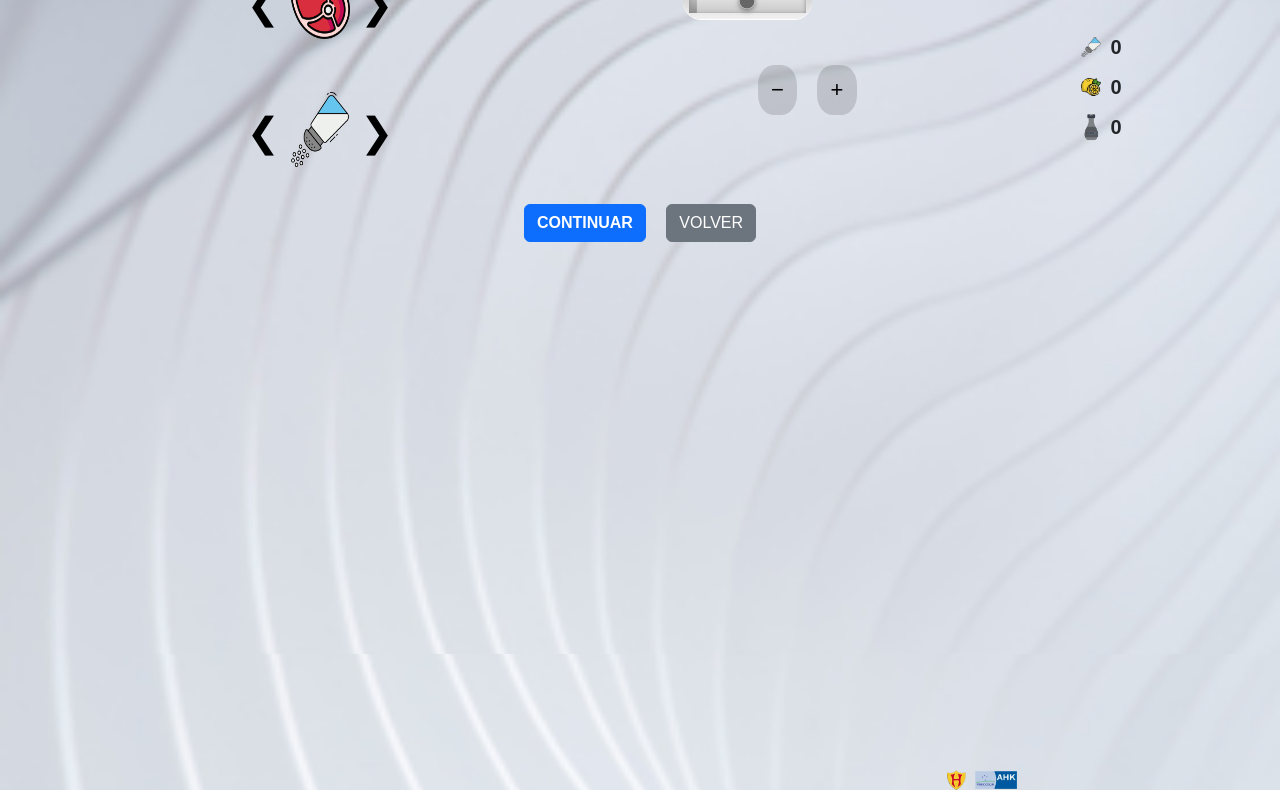
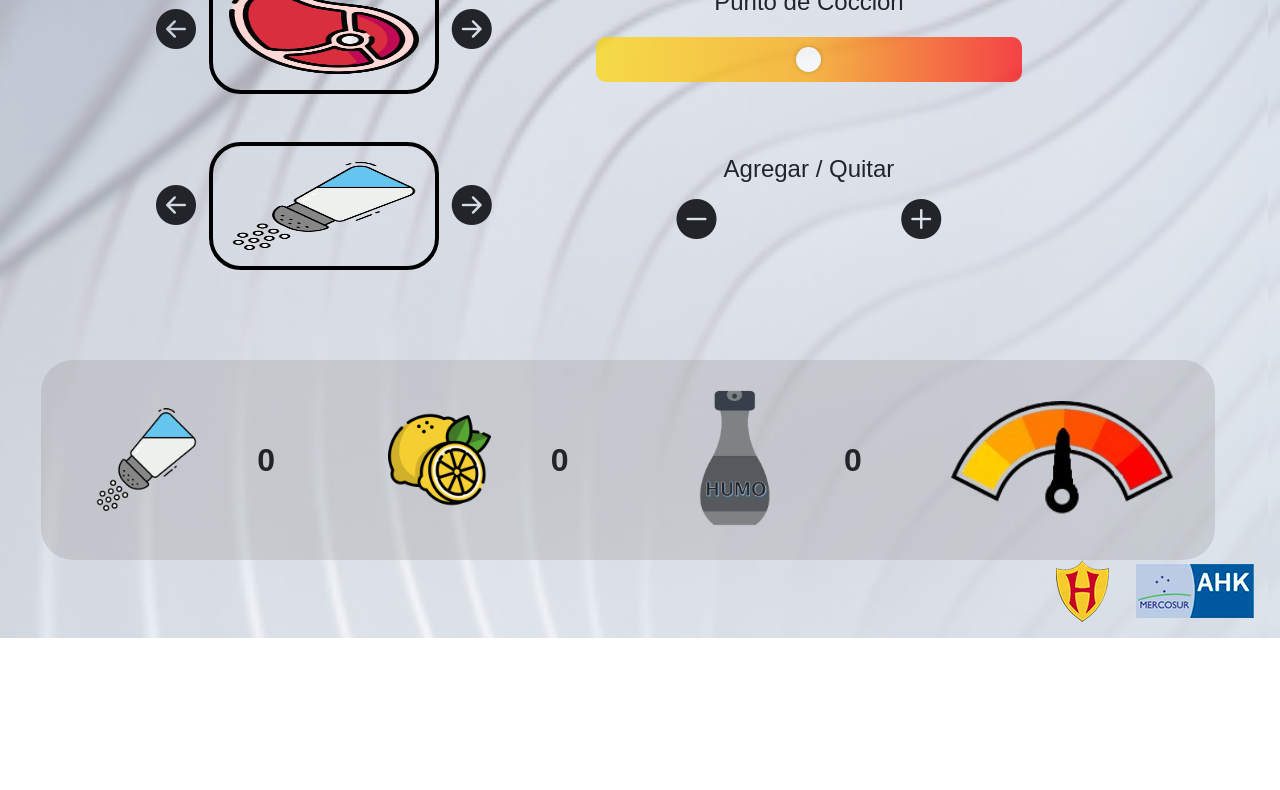
Before and after one commit to manutomi10/AYUDA-_Z_, a website: page index_prueba_2.html in a window 1280 px wide. Shown: the part 162-952 px from the top of the page. After the commit the page ends 800 px from the top, so only its background shows below. Drawn offline with nearby package versions, Linux system fonts and the light colour scheme.

Commit message:
Add files via upload

```diff
--- a/index_prueba_2.html
+++ b/index_prueba_2.html
@@ -1,43 +1,34 @@
 <!DOCTYPE html>
-<html lang="en">
+<html lang="es">
 <head>
     <meta charset="UTF-8">
     <meta name="viewport" content="width=device-width, initial-scale=1.0">
-    <title>Módulo 2</title>
+    <title>Das grill</title>
+
     <link href="https://fonts.googleapis.com/css2?family=Poppins:wght@700&display=swap" rel="stylesheet">
+    <link rel="stylesheet" href="https://cdnjs.cloudflare.com/ajax/libs/bootstrap-icons/1.10.5/font/bootstrap-icons.min.css">
     <link href="https://cdn.jsdelivr.net/npm/bootstrap@5.3.3/dist/css/bootstrap.min.css" rel="stylesheet" integrity="sha384-QWTKZyjpPEjISv5WaRU9OFeRpok6YctnYmDr5pNlyT2bRjXh0JMhjY6hW+ALEwIH" crossorigin="anonymous">
-    <link rel="stylesheet" href="styles_prueba.css">
+    <link rel="stylesheet" href="styles_grills.css">
 </head>
-<body>
-    <div class="container-fluid">
-
-        <!-- Primera fila: Título -->
-        <div class="row my-3">
-            <div class="col text-center">
-                <h1 class="title_2">MÓDULO 2</h1>
-            </div>
-        </div>
-
-        <!-- Segunda y tercera fila: Columnas -->
-        <div class="row justify-content-center my-3">
-            <div class="col-4 d-flex align-items-center justify-content-center">
-                <div class="p-3">
-                    <div class="arrow-container">
-                        <div class="arrow prev" onclick="changeImageGroup1(-1)">
-                            &#10094;
-                        </div>
-                        <img src="images/CARNEBUENA.png" alt="Carne" class="middle-image" id="displayedImageGroup1">
-                        <div class="arrow next" onclick="changeImageGroup1(1)">
-                            &#10095;
-                        </div>
-                    </div>
-                </div>
-            </div>
-            <div class="col-4 d-flex align-items-center justify-content-center">
-                <div class="p-3">
-                    <div>
-                        <form style="--min: 33.33; --max: 100; --val: 25;">
-                            <input id="puntoCoccion" type="range" min="33.33" max="100" value="66.66" list="l" step="33.33">
+<body class="justify-content-center align-items-center d-flex row">
+    <div class="m-0 p-0">
+        <button class="btn btn-secondary bg-black border-0 rounded-3 volver p-1" onclick="Volver('index_prueba_1.html')">
+            <i class="bi bi-arrow-left text-white fs-2"></i>
+        </button>
+        <h1 class="text-center fw-bolder">MÓDULO 2 <br> <br></h1>
+        <div class="justify-content-center align-items-center d-flex row">
+            <div class="container-secundario justify-content-center d-flex m-0 py-4">
+                <button class="btn rounded" onclick="changeImageGroup1(-1)">
+                    <i class="bi bi-arrow-left-circle-fill"></i>
+                </button>
+                <img src="images/CARNEBUENA.png" alt="Carne" class="middle-image rounded-5 border border-black border-4 p-3" id="displayedImageGroup1">
+                <button class="btn rounded-2" onclick="changeImageGroup1(-1)">
+                    <i class="bi bi-arrow-right-circle-fill"></i>
+                </button>
+                <div class="container-tres d-flex justify-content-center align-content-center row">
+                    <h2 class="p-0 m-0 text-center">Punto de Cocción</h2>
+                    <form class="d-flex justify-content-center align-items-center" style="--min: 33.33; --max: 100; --val: 66.66;">
+                        <input id="puntoCoccion" type="range" min="33.33" max="100" value="66.66" list="l" step="0.01" oninput="changeImageGroup3()">
                         <datalist id="l">
                             <option label="min" value="33.33"></option>
                             <option label="max" value="100"></option>
@@ -45,81 +36,65 @@
                     </form>
                 </div>
             </div>
-            </div>
-            <div class="col-2 text-center">
-                <div class="p-3"> - </div>
-            </div>
-        </div>
-        <div class="row justify-content-center my-3">
-            <div class="col-4 d-flex align-items-center justify-content-center">
-                <div class="p-3">
-
-                    <div class="arrow-container second">
-                        <div class="arrow prev" onclick="changeImageGroup2(-1)">
-                            &#10094;
-                        </div>
-                        <img src="images/SALBUENA.png" alt="Sal" class="middle-image" id="displayedImageGroup2">
-                        <div class="arrow next" onclick="changeImageGroup2(1)">
-                            &#10095;
+            <div class="container-secundario justify-content-center d-flex m-0 py-4">
+                <button class="btn rounded-2" onclick="changeImageGroup2(-1)">
+                    <i class="bi bi-arrow-left-circle-fill"></i>
+                </button>
+                <img src="images/SALBUENA.png" alt="Sal" class="middle-image rounded-5 border border-black border-4 p-3" id="displayedImageGroup2">
+                <button class="btn rounded-2" onclick="changeImageGroup2(-1)">
+                    <i class="bi bi-arrow-right-circle-fill"></i>
+                </button>
+                <div class="container-tres d-flex justify-content-center align-content-center row">
+                    <h2 class="p-0 m-0 text-center">Agregar / Quitar</h2>
+                    <div class="justify-content-evenly align-content-center d-flex">
+                        <button class="myButton btn rounded-2" onclick="updateStaticImageValue(-1)">
+                            <i class="bi bi-dash-circle-fill"></i>
+                        </button>
+                        <button class="myButton btn rounded-2" onclick="updateStaticImageValue(1)">
+                            <i class="bi bi-plus-circle-fill"></i>
+                        </button>
                     </div>
                 </div>
             </div>
+            <h2><br><br></h2>
+            <div class="container-final d-flex flex-row py-4 px-0 rounded-5">
+                <div class="image-item d-flex justify-content-evenly align-content-center col">
+                    <img src="images/SALBUENA.png" alt="Sal" class="static-image">
+                    <span id="valueSal" class="text-center p-0 m-0 fs-2 fw-bold">0</span>
                 </div>
-            <div class="col-4 d-flex align-items-center justify-content-center">
-                <div class="p-3">
-
-                    <div class="botones">
-                        <div class="myButton-first">
-                            <div class="myButton" onclick="updateStaticImageValue(-1)">
-                                −
+                <div class="image-item d-flex justify-content-evenly align-content-center col">
+                    <img src="images/LIMONBUENO.png" alt="Chimi" class="static-image">
+                    <span id="valueChimi" class="text-center p-0 m-0 fs-2 fw-bold">0</span>
                 </div>
-                            <div class="myButton" onclick="updateStaticImageValue(1)">
-                                +
+                <div class="image-item d-flex justify-content-evenly align-content-between col">
+                    <img src="images/HUMOBUENO.png" alt="Smoke" class="static-image">
+                    <span id="valueSmoke" class="text-center p-0 m-0 fs-2 fw-bold">0</span>
+                </div>
+                <div class="image-item d-flex justify-content-center align-content-between col">
+                    <img src="images\termoestato.png" alt="Punto de cocción" class="termostato" id="displayedImageGroup3">
                 </div>
             </div>
+            <div class="justify-content-center d-flex">
+                <button type="button" class="btn btn-dark" id="continuar" onclick="GuardarCorte(2)"><strong>CONFIRMAR</strong></button>
             </div>
 
         </div>
-            </div>
-            <div class="col-2 d-flex align-items-center justify-content-center">
-                <div class="p-3">
-
-                    <div class="image-static">
-                        <div class="image-item">
-                            <img src="images/SALBUENA.png" alt="Sal" class="static-image">
-                            <span id="valueSal">0</span>
-                        </div>
-                        <div class="image-item">
-                            <img src="images/LIMONBUENO.png" alt="Chimi" class="static-image">
-                            <span id="valueChimi">0</span>
-                        </div>
-                        <div class="image-item">
-                            <img src="images/HUMOBUENO.png" alt="Smoke" class="static-image">
-                            <span id="valueSmoke">0</span>
-                        </div>
-                    </div>
-                </div>
-            </div>
-        </div>
-
-        <!-- Última fila: Botones -->
-        <div class="row justify-content-center mt-auto">
-            <div class="col text-center">
-                <!-- <button class="btn btn-secondary mx-2">VOLVER</button>
-                <button class="btn btn-primary mx-2">CONTINUAR</button>
-                -->
-                <button class="btn btn-primary mx-2" onclick="GuardarCorte(2)"><strong>CONTINUAR</strong></button>
-                <button class="btn btn-secondary mx-2" onclick="Volver('index_prueba_1.html')">VOLVER</button>
-
-            </div>
-        </div>
-    </div>
-    <div class="conti">
+        <img src="images/png/holtersyahk.png" alt="ahkyholters" class="ahkyholters">
+        <script src="scripts_3 copy.js"></script>
+        <script>
+                window.onload = function() {
+                if (performance.navigation.type === performance.navigation.TYPE_RELOAD) {
+                    // Si la página fue recargada, forzar la caché a borrarse
+                    caches.keys().then(function(cacheNames) {
+                        cacheNames.forEach(function(cacheName) {
+                            caches.delete(cacheName);
+                        });
+                    });
+                }
+            };
+        </script>
+        <script src="https://cdn.jsdelivr.net/npm/bootstrap@5.3.3/dist/js/bootstrap.bundle.min.js" integrity="sha384-YvpcrYf0tY3lHB60NNkmXc5s9fDVZLESaAA55NDzOxhy9GkcIdslK1eN7N6jIeHz" crossorigin="anonymous"></script>
 
     </div>
 
-    <img src="images/png/holtersyahk.png" alt="ahkyholters" class="ahkyholters">
-    <script src="scripts_3 copy.js"></script>
-    <script src="https://cdn.jsdelivr.net/npm/bootstrap@5.3.3/dist/js/bootstrap.bundle.min.js" integrity="sha384-YvpcrYf0tY3lHB60NNkmXc5s9fDVZLESaAA55NDzOxhy9GkcIdslK1eN7N6jIeHz" crossorigin="anonymous"></script>
 </body>
-</html>
--- a/scripts_3 copy.js
+++ b/scripts_3 copy.js
@@ -14,6 +14,7 @@ let termo = false;
 // Grupo 2: Sal, Chimi, Humo
 let imagesGroup2 = ["images/SALBUENA.png", "images/LIMONBUENO.png", "images/HUMOBUENO.png", "images/CRUZBUENA.png"];
 let currentIndexGroup2 = 0;
+
 
 let isEnabled = false; // Variable de estado
 
@@ -165,6 +166,64 @@ function changeImageGroup2(direction) {
     document.getElementById("displayedImageGroup2").src = imagesGroup2[currentIndexGroup2];
 }
 
+const imagesGroup3 = {
+    crudo: "images/crudo.png",
+    termoestato: "images/termoestato.png",
+    cocido: "images/cocido.png"
+};
+
+function changeImageGroup3() {
+    const slider = document.getElementById("puntoCoccion");
+    const imageElement = document.getElementById("displayedImageGroup3");
+
+    if (!slider || !imageElement) {
+        console.error("Required elements not found. Slider:", slider, "Image:", imageElement);
+        return;
+    }
+
+    const imagenPunto = parseFloat(slider.value);
+
+    let newSrc;
+    if (imagenPunto < 50.11) {
+        newSrc = imagesGroup3.crudo;
+    } else if (imagenPunto >= 50.11 && imagenPunto < 88.11) {
+        newSrc = imagesGroup3.termoestato;
+    } else {
+        newSrc = imagesGroup3.cocido;
+    }
+
+    // Check if the image source is changing
+    if (imageElement.src !== newSrc) {
+        imageElement.src = newSrc;
+        console.log("Image updated to:", newSrc);
+    }
+
+    // Update custom property for styling (if needed)
+    slider.style.setProperty('--val', imagenPunto);
+
+    console.log("Slider value:", imagenPunto, "Current image:", imageElement.src);
+}
+
+function initializeApp() {
+    const slider = document.getElementById("puntoCoccion");
+    if (slider) {
+        slider.addEventListener('input', changeImageGroup3);
+        changeImageGroup3(); // Initial call to set the correct image
+    } else {
+        console.error("Slider element not found");
+    }
+}
+
+// Wait for the DOM to be fully loaded before initializing
+document.addEventListener('DOMContentLoaded', initializeApp);
+
+// Additional check for image loading errors
+document.getElementById("displayedImageGroup3").addEventListener('error', function(e) {
+    console.error("Error loading image:", e.target.src);
+    // Optionally set a fallback image
+    // e.target.src = 'path/to/fallback/image.png';
+});
+
 function updateStaticImageValue(direction) {
     let valueElement;
 
@@ -303,12 +362,6 @@ function enviarCortes() {
         }
 
 
-
-
-
-
-
-
 function Continuari(){
     window.location.href = "pruebaxd.html";
  }
--- a/styles_grills.css
+++ b/styles_grills.css
@@ -11,13 +11,21 @@ body, html {
     overflow-y: hidden;
 }
 
+
 .volver{
     position: absolute;
     left: 2%;
     top: 2%;
+    width: 10%;
 }
 i{
     font-size: 250%;
+}
+
+.image-item {
+    display: flex;
+    justify-content: space-evenly;
+    align-items: center;
 }
 
 span{
@@ -25,6 +33,8 @@ span{
 }
 h1{
     font-size: 5vh;
+    text-shadow: 2px 2px 4px rgba(0, 0, 0, 0.5);
+
 }
 h2{
     font-size: 3vh;
@@ -47,12 +57,15 @@ h2{
 
 .container-final{
     width: 90%;
+    background-color: #99999950;
+
 }
 
 .static-image{
-    width: 30%;
+    width: 35%;
     padding: 0;
     margin: 0;
+
 }
 
 .termostato{
@@ -64,3 +77,82 @@ h2{
     right: 2%;
     bottom: 2%;
 }
+
+#continuar{
+    margin-top: 15%;
+        color: #fff;
+        padding: 0.7em 1.7em;
+        font-size: 18px;
+        border-radius: 0.5em;
+        background: #01080e;
+        border: 1px solid #030e17;
+        transition: all 0.3s;
+        box-shadow:
+        inset 4px 4px 4px #050505,
+        inset -4px -4px 4px #ffffff16;
+    }
+
+
+#continuar:active {
+        color: #999;
+        box-shadow:
+        inset 1px 1px 1px #000,
+        inset -1px -1px 1px #ffffff16;
+            }
+
+            #puntoCoccion {
+                -webkit-appearance: none;
+                width: 70%;
+                height: 80%;
+                border-radius: 10px;
+                background: linear-gradient(to right, #FFD700, #FFA500, #FF0000);
+                outline: none;
+                opacity: 0.7;
+                transition: opacity 0.2s;
+                margin-top: 5%; /* Añade espacio encima de la barra deslizante */
+
+              }
+
+              #puntoCoccion:hover {
+                opacity: 1;
+              }
+
+              #puntoCoccion::-webkit-slider-thumb {
+                -webkit-appearance: none;
+                appearance: none;
+                width: 25px;
+                height: 25px;
+                border-radius: 50%;
+                background: #fff;
+                cursor: pointer;
+                box-shadow: 0 0 5px rgba(0,0,0,0.3);
+              }
+
+              #puntoCoccion::-moz-range-thumb {
+                width: 25px;
+                height: 25px;
+                border-radius: 50%;
+                background: #fff;
+                cursor: pointer;
+                box-shadow: 0 0 5px rgba(0,0,0,0.3);
+              }
+
+              /* Ocultar las marcas de mínimo y máximo */
+              #puntoCoccion::-webkit-slider-runnable-track {
+                -webkit-appearance: none;
+                appearance: none;
+              }
+
+              #puntoCoccion::-moz-range-track {
+                background: none;
+              }
+
+              /* Ocultar el datalist */
+              .container-tres datalist {
+                display: none;
+              }
+
+              /* Eliminar los estilos de option ya que el datalist está oculto */
+              .container-tres option {
+                display: none;
+              }
```
Also changed, not shown: index_5.html (+3 -2 lines), index_prueba_1.html (+57 -97 lines), index_prueba_3.html (+72 -97 lines), index_resumen.html (+0 -1 lines). Lines whose indentation alone changed are shown as unchanged.
